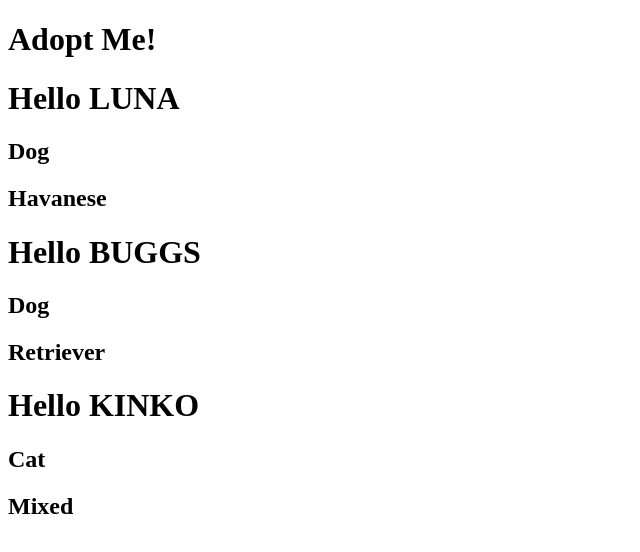
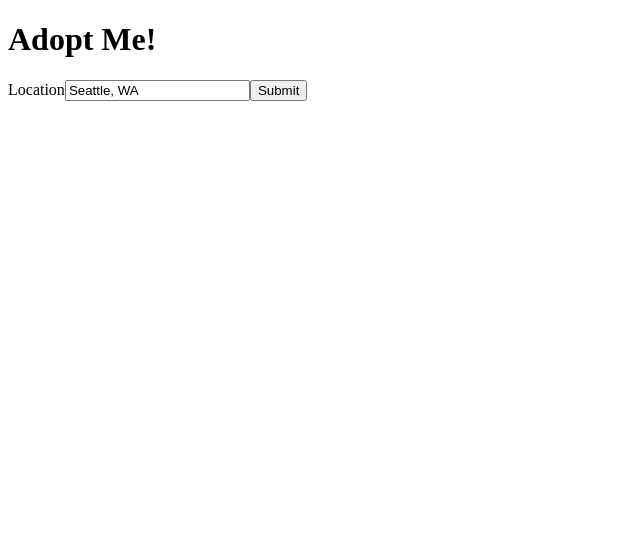
Before and after one commit to TAgKyaw/Adopt-me-react, a React (Vite) app: page / in a window 1280 px wide. Shown: the top 552 px of the page, without its empty margins (0-640 px from the left). Built offline with nearby package versions, Linux system fonts and the light colour scheme.

Commit message:
React render method changed for version 18

```diff
--- a/src/App.js
+++ b/src/App.js
@@ -1,14 +1,17 @@
 import React from "react";
-import { render } from "react-dom";
+// import { render } from "react-dom";
+import { createRoot } from "react-dom/client";
 import Pet from "./Pet";
-
+import SearchParams from "./SearchParams";
 const App = () => {
   return (
     <div>
       <h1 id="something-important">Adopt Me!</h1>
-      <Pet name="Luna" animal="Dog" breed="Havanese" />
+      {/* Hooks Introduction */}
+      <SearchParams />
+      {/* <Pet name="Luna" animal="Dog" breed="Havanese" />
       <Pet name="Buggs" animal="Dog" breed="Retriever" />
-      <Pet name="Kinko" animal="Cat" breed="Mixed" />
+      <Pet name="Kinko" animal="Cat" breed="Mixed" /> */}
     </div>
   );
   // creating a html element from react called a component.
@@ -34,5 +37,9 @@ const App = () => {
   //   ]
   // );
 };
-// Rendering components from App container into the document
-render(<App />, document.getElementById("root"));
+// Rendering components from App container into the document,
+// this method is not available in React 18 anymore.
+// render(<App />, document.getElementById("root"));
+// From version 18 use ReactDOM.createRoot
+const root = createRoot(document.getElementById("root"));
+root.render(<App />);
--- /dev/null
+++ b/src/SearchParams.js
@@ -0,0 +1,20 @@
+import React from "react";
+
+const SearchParams = () => {
+  const location = "Seattle, WA";
+
+  return (
+    // We use className instead of class because class is reserved in JavaScript. Cannot read class as an attribute.
+    <div className="search-params">
+      <form action="">
+        <label htmlFor="location">
+          Location
+          <input id="location" value={location} placeholder="Location" />
+        </label>
+        <button type="submit">Submit</button>
+      </form>
+    </div>
+  );
+};
+
+export default SearchParams;
```
Also changed, not shown: 1 other file (tests, documents, lock files or other folders).
